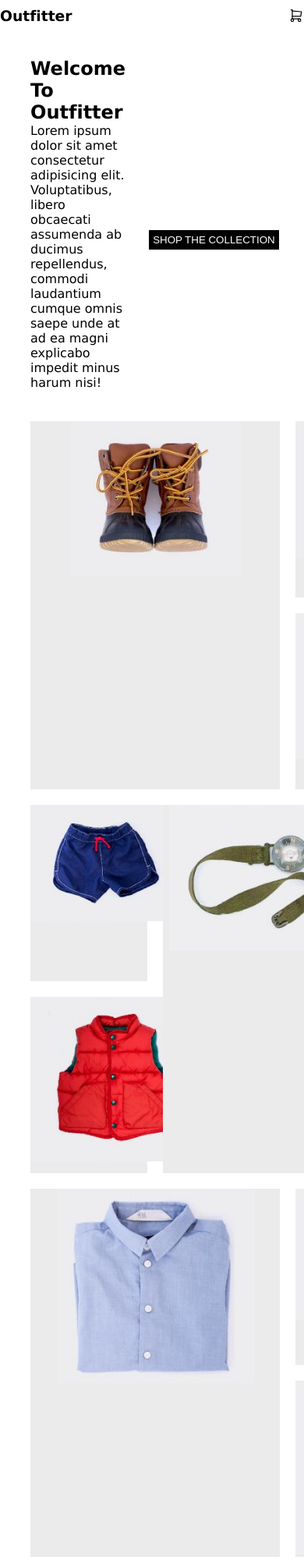
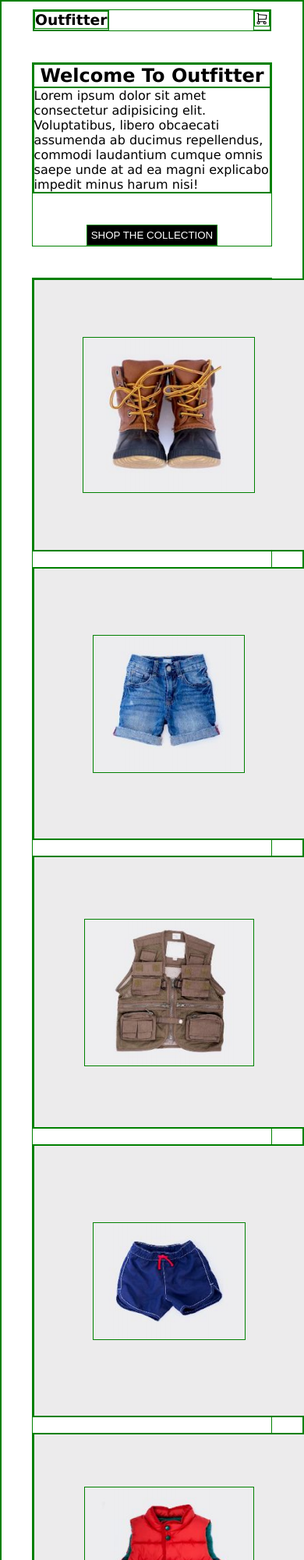
Before and after one commit to jctovar87/trabajo04, a plain HTML site: page opcion02.html in a window 390 px wide. Shown: the top 2000 px of the page at 78% size. Drawn offline with Linux system fonts and the light colour scheme.

Commit message:
cambios item 2

```diff
--- a/opcion02.css
+++ b/opcion02.css
@@ -1,6 +1,6 @@
 *{
-    border: 0;
-    /* border: 1px solid green; */
+    /* border: 0; */
+    border: 1px solid green;
     margin: 0;
     padding: 0;
     box-sizing: border-box;
@@ -15,7 +15,8 @@ body{
 }
 
 .titulo{
-    margin-top: 10px;
+    /* margin-top: 10px; */
+    margin: 10px 40px;
     display: flex;
     justify-content: space-between;
 }
@@ -38,6 +39,16 @@ body{
     color: white;
     padding: 5px;
 }
+.contenido{
+    display: flex;
+    justify-content: center;
+    flex-direction: column;
+    /* height: 450px; */
+    align-items: center;
+    /* margin: 15% 0; */
+    height: 100%;
+
+}
 .cuadros{
     width: 80%;
     margin: 0 auto;
@@ -51,6 +62,8 @@ body{
 .cuadro{
     background-color: #ecebec;
     text-align: center;
+    /* box-shadow: 2px 2px 2px 2px rgb(73, 73, 73); */
+
 }
 
 .cuadro:nth-of-type(1){
@@ -107,3 +120,80 @@ body{
     grid-row-start: 6;
     grid-row-end: 7;
 }
+
+@media screen and (max-width: 870px){
+    .cuadros{
+        width: 80%;
+        margin: 0 auto;
+        display: grid;
+        grid-template-columns: repeat(1, minmax(350px, 1fr));
+        grid-template-rows: repeat(8, minmax(350px, 1fr));
+        gap: 20px;
+
+    }
+    .encabezado{
+        flex-direction: column;
+        justify-content: center;
+        align-items: center;
+    }
+    .boton{
+        padding-left: 0;
+    }
+    h2 {
+        text-align: center;
+    }
+    .cuadro:nth-of-type(1){
+        grid-column-start: 1;
+        grid-column-end: 2;
+        grid-row-start: 1;
+        grid-row-end: 2;
+    }
+    .cuadro:nth-of-type(2){
+        grid-column-start: 1;
+        grid-column-end: 2;
+        grid-row-start: 2;
+        grid-row-end: 3;
+    }
+    .cuadro:nth-of-type(3){
+        grid-column-start: 1;
+        grid-column-end: 2;
+        grid-row-start: 3;
+        grid-row-end: 4;
+    }
+    .cuadro:nth-of-type(4){
+        grid-column-start: 1;
+        grid-column-end: 2;
+        grid-row-start: 4;
+        grid-row-end: 5;
+    }
+    .cuadro:nth-of-type(5){
+        grid-column-start: 1;
+        grid-column-end: 2;
+        grid-row-start: 5;
+        grid-row-end: 6;
+    }
+    .cuadro:nth-of-type(6){
+        grid-column-start: 1;
+        grid-column-end: 2;
+        grid-row-start: 6;
+        grid-row-end: 7;
+    }
+    .cuadro:nth-of-type(7){
+        grid-column-start: 1;
+        grid-column-end: 2;
+        grid-row-start: 7;
+        grid-row-end: 8;
+    }
+    .cuadro:nth-of-type(8){
+        grid-column-start: 1;
+        grid-column-end: 2;
+        grid-row-start: 8;
+        grid-row-end: 9;
+    }
+    .cuadro:nth-of-type(9){
+        grid-column-start: 3;
+        grid-column-end: 4;
+        grid-row-start: 6;
+        grid-row-end: 7;
+    }
+}
--- a/opcion02.html
+++ b/opcion02.html
@@ -33,31 +33,49 @@
 
     <div class="cuadros">
         <div class="cuadro">
+            <div class="contenido">
                 <img src="./img/zapatillas.PNG" alt="">
             </div>
+        </div>
         <div class="cuadro">
+            <div class="contenido">
                 <img src="./img/short.PNG" alt="">
             </div>
+        </div>
         <div class="cuadro">
+            <div class="contenido">
                 <img src="./img/chaleco.PNG" alt="">
             </div>
+        </div>
         <div class="cuadro">
+            <div class="contenido">
                 <img src="./img/short_azul.PNG" alt="">
             </div>
+        </div>
         <div class="cuadro">
+            <div class="contenido">
                 <img src="./img/chaleco_rojo.PNG" alt="">
             </div>
+        </div>
         <div class="cuadro">
+            <div class="contenido">
                 <img src="./img/correa.PNG" alt="">
             </div>
+        </div>
         <div class="cuadro">
+            <div class="contenido">
                 <img src="./img/camisa.PNG" alt="">
             </div>
+        </div>
         <div class="cuadro">
+            <div class="contenido">
                 <img src="./img/botas.PNG" alt="">
             </div>
+        </div>
         <div class="cuadro">
+            <div class="contenido">
                 <img src="./img/mochila.PNG" alt="">
+            </div>
         </div>
     </div>
 </body>
```
Lines whose indentation alone changed are shown as unchanged.
